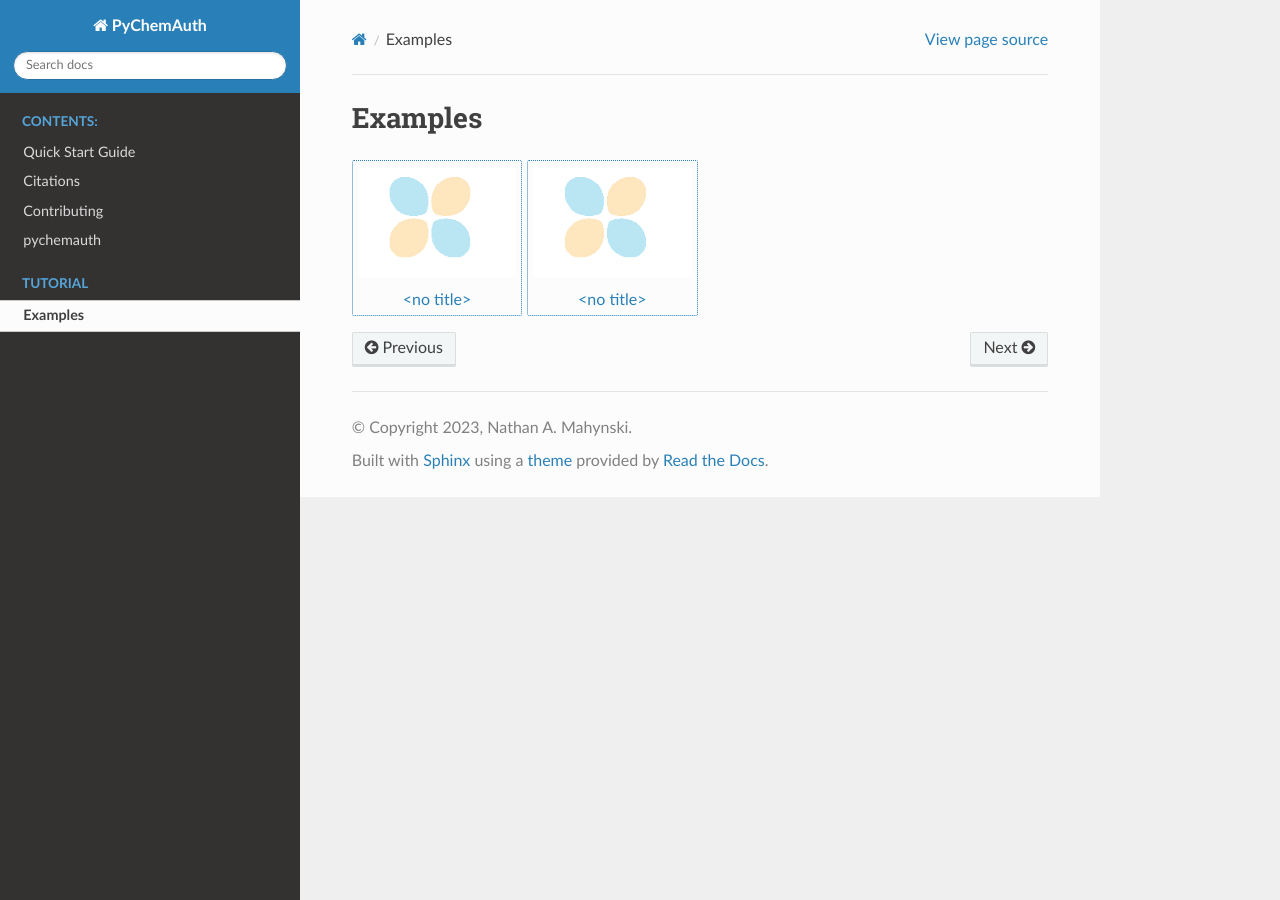
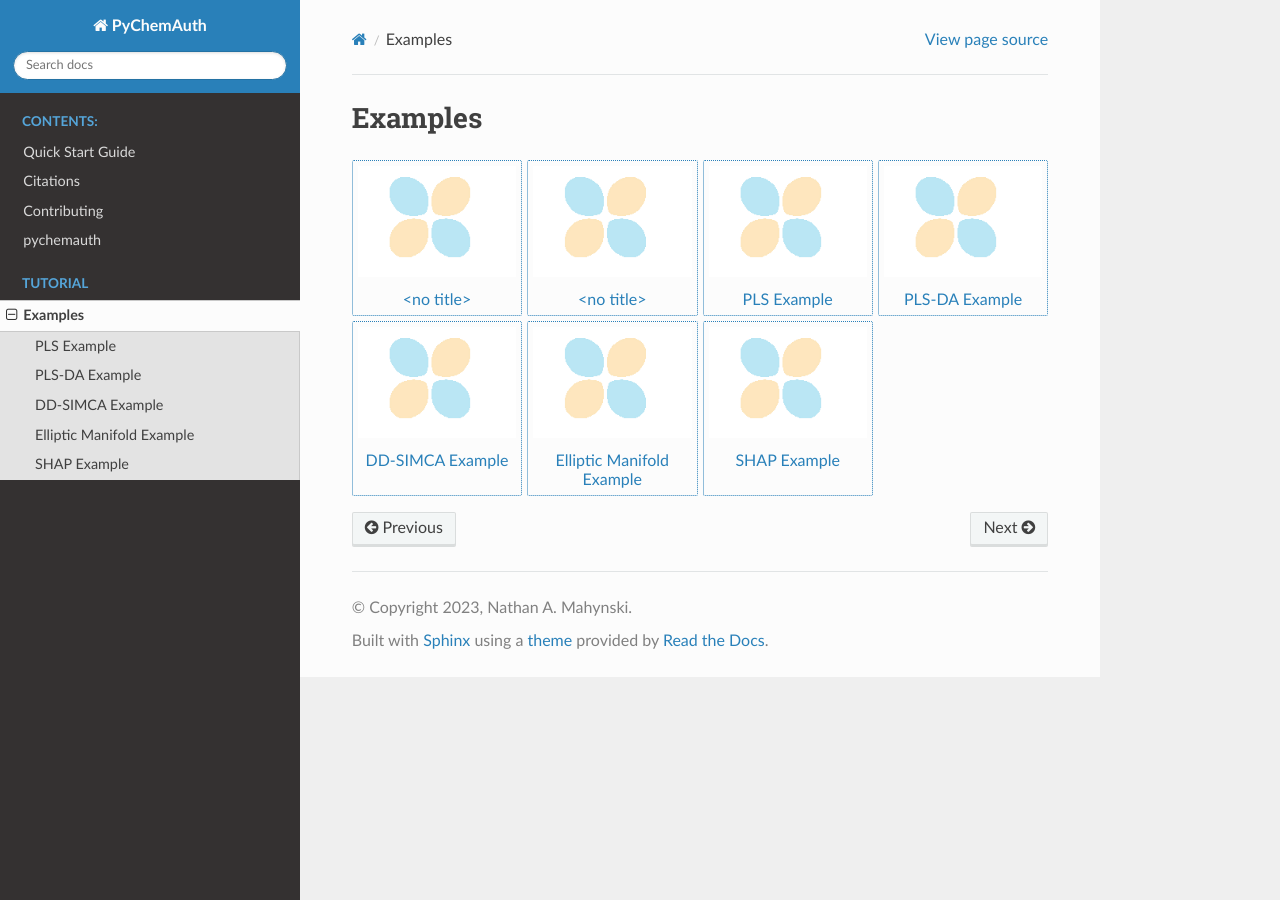
Before and after one commit to mahynski/pychemauth, a Sphinx documentation site: the page built from docs/examples.rst, in a window 1280 px wide. Built offline with Sphinx 7.4.7 and the Read the Docs theme 2.0.0, drawn with Linux system fonts in a browser that asks for light colours.

Commit message:
fixed nbs

```diff
--- a/docs/examples.rst
+++ b/docs/examples.rst
@@ -6,8 +6,7 @@ Examples
 
    jupyter/gallery/imputing_examples
    jupyter/gallery/pca_example
-
-..   jupyter/gallery/pls_example
+   jupyter/gallery/pls_example
    jupyter/gallery/plsda_example
    jupyter/gallery/simca_example
    jupyter/gallery/elliptic_manifold_example
```
Also changed, not shown: docs/jupyter/gallery/elliptic_manifold_example.ipynb, docs/jupyter/gallery/pls_example.ipynb, docs/jupyter/gallery/plsda_example.ipynb, docs/jupyter/gallery/shap_example.ipynb, docs/jupyter/gallery/simca_example.ipynb.
